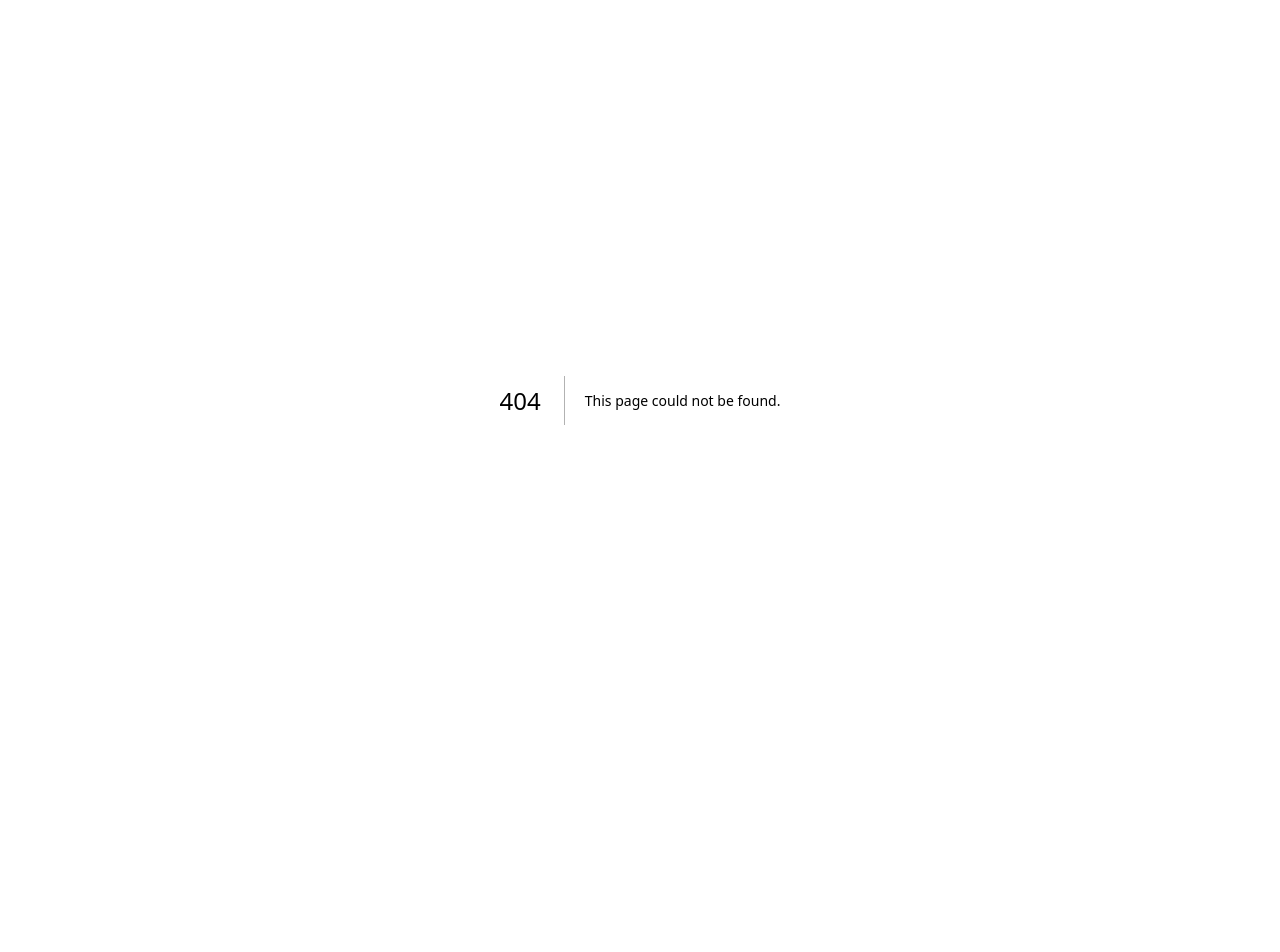
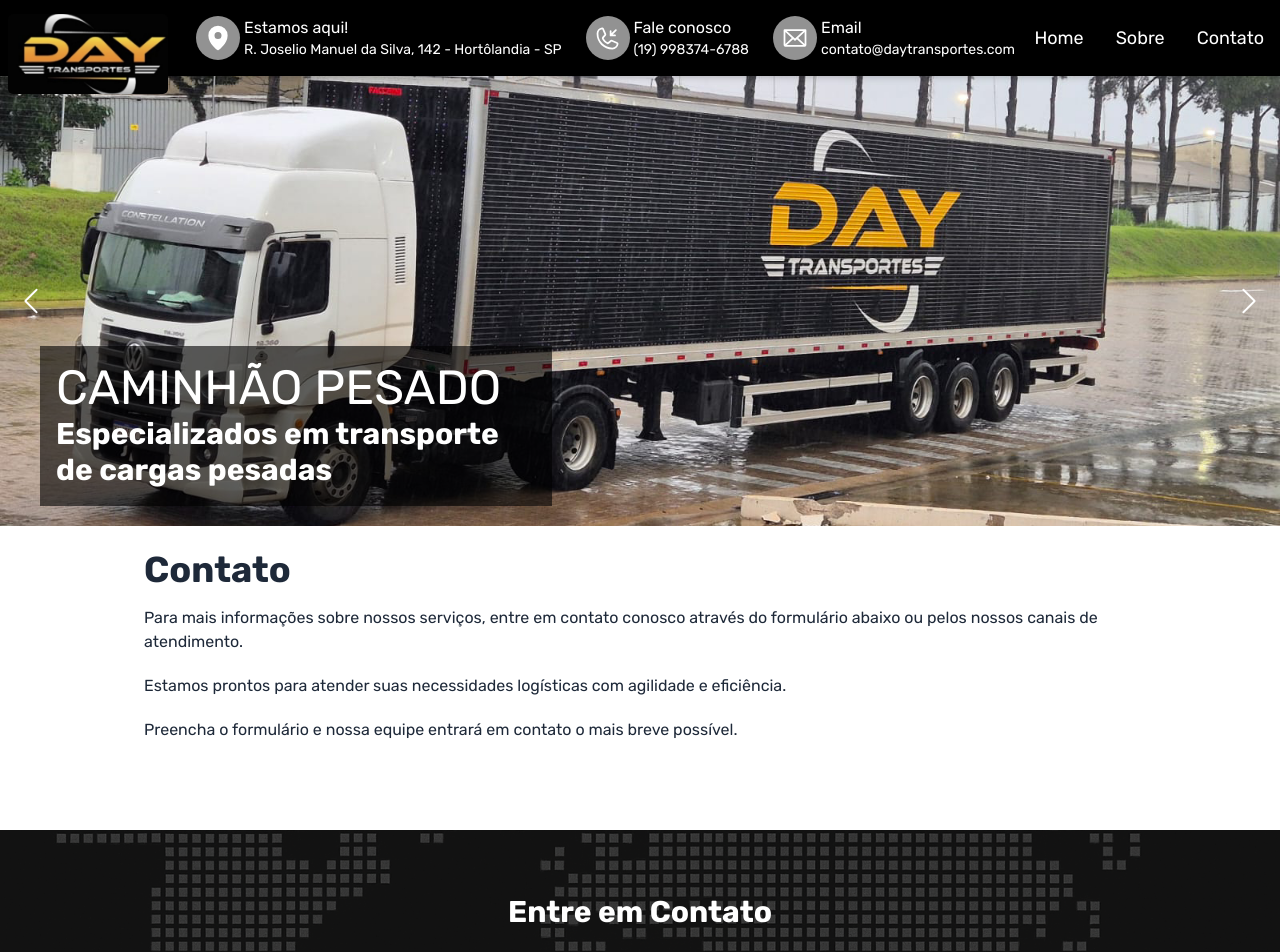
Before and after one commit to pedrovjesus/daytransporte, a Next.js app: page /contact in a window 1280 px wide. Before the commit this address had no page. Shown: the top 952 px of the page. Before the commit the page ends 800 px from the top, so only its background shows below. Built offline with nearby package versions, Linux system fonts and the light colour scheme.

Commit message:
add pagina de contato

```diff
--- a/src/app/_components/navbar.tsx
+++ b/src/app/_components/navbar.tsx
@@ -66,9 +66,14 @@
             </div>
             <div className="flex flex-col items-start text-black">
               <h3 className="text-white text-base">Estamos aqui!</h3>
-              <p className="text-sm text-white">
-                Rua exemplo, 22 - centro, Campinas
-              </p>
+              <a
+                className="text-sm text-white"
+                href="https://www.google.com/maps/place/R.+Jos%C3%A9lio+Manuel+da+Silva,+142+-+Parque+Orestes+Ongaro,+Hortol%C3%A2ndia+-+SP,+13183-091/data=!4m2!3m1!1s0x94c8bc1f2c8b0c9d:0x76fd6a353db053da?sa=X&ved=1t:242&ictx=111"
+                target="_blank"
+                rel="noopener noreferrer"
+              >
+                R. Joselio Manuel da Silva, 142 - Hortôlandia - SP
+              </a>
             </div>
           </div>
           <div className="flex items-center gap-1">
--- a/src/app/_components/sobre.tsx
+++ b/src/app/_components/sobre.tsx
@@ -37,7 +37,7 @@
           </div>
 
           {/* Texto */}
-          <div className="p-6 text-gray-800 max-w-3xl mx-auto">
+          <div className="p-6 text-gray-800 max-w-3xl mx-auto ml-2">
             <h2 className="text-2xl font-bold mb-4">Sobre Nós</h2>
             <section className="mb-8">
               <h2 className="text-xl font-bold mb-4">Sobre a DayTransporte</h2>
@@ -118,12 +118,12 @@
               do que transportar cargas, levamos a confiança e os objetivos dos
               nossos clientes.
             </p>
-            <a
-              href="#"
+            <Link
+              href="/about"
               className="mt-1 block max-w-sm px-2 py-2 border-2 border-yellow-400 text-black font-semibold rounded hover:bg-yellow-400 hover:text-black transition"
             >
               Saiba mais
-            </a>
+            </Link>
           </section>
         </div>
       </section>
@@ -168,12 +168,12 @@
                 Mais do que transportar cargas, levamos a confiança e os
                 objetivos dos nossos clientes.
               </p>
-              <a
-                href="#"
-                className="w-full max-w-sm px-6 py-3 border-2 border-yellow-400 text-black font-semibold rounded hover:bg-yellow-400 hover:text-black transition"
+              <Link
+                href="/about"
+                className="block w-full text-center px-6 py-4 text-lg border-2 border-yellow-400 text-black font-semibold rounded hover:bg-yellow-400 hover:text-black transition"
               >
                 Saiba mais
-              </a>
+              </Link>
             </section>
           </div>
         </div>
--- a/src/app/_components/subfooter.tsx
+++ b/src/app/_components/subfooter.tsx
@@ -11,7 +11,7 @@
     { id: 3, titulo: "Linkedin", link: "#", icon: LinkedinLogoIcon },
   ];
   return (
-    <div className="flex text-center text-black bg-white flex-col w-[100%] h-[4.5rem] justify-center">
+    <div className="flex text-center text-black bg-white flex-col w-[100%] h-auto sm:h-[4.5rem] justify-center">
       <h1>2025 Day Transportes &copy; Todos os direitos reservados. </h1>
       <ul className="flex justify-center gap-4 mt-2">
         {socials.map((item) => {
--- a/src/app/about/page.tsx
+++ b/src/app/about/page.tsx
@@ -1,3 +1,4 @@
+import Link from "next/link";
 import { Footer } from "../_components/footer";
 import { Hero } from "../_components/hero";
 import { Navbar } from "../_components/navbar";
@@ -9,7 +10,7 @@
       <Navbar />
       <Hero />
 
-      <div className="max-w-5xl mx-auto px-6 py-12 text-gray-800">
+      <div className="max-w-5xl mx-auto px-6 py-12 text-gray-800 flex-col flex">
         <h1 className="text-4xl font-bold mb-6">Sobre a DayTransporte</h1>
 
         <p className="mb-5">
@@ -40,6 +41,12 @@
           Estamos prontos para levar sua carga a qualquer lugar do país com
           segurança, eficiência e a certeza de um serviço bem executado.
         </p>
+        <Link
+          href="/contact"
+          className="mt-5 block xl:max-w-sm w-full text-center px-2 py-2 border-2 border-yellow-400 text-black font-semibold rounded hover:bg-yellow-400 hover:text-black transition mx-auto"
+        >
+          Fale conosco
+        </Link>
       </div>
 
       <Footer />
--- /dev/null
+++ b/src/app/contact/page.tsx
@@ -0,0 +1,38 @@
+import { Contacts } from "../_components/contatos";
+import { Footer } from "../_components/footer";
+import { Hero } from "../_components/hero";
+import { Navbar } from "../_components/navbar";
+import { SubFooter } from "../_components/subfooter";
+
+export default function ContactsPage() {
+  return (
+    <section id="contato" className="relative w-full md:h-auto">
+      <Navbar />
+      <Hero />
+      <section id="contato" className="relative w-full md:h-auto">
+        <div className="max-w-5xl mx-auto px-4 py-6 text-gray-800 flex-col flex">
+          <h1 className="text-4xl font-bold mb-4">Contato</h1>
+
+          <p className="mb-5">
+            Para mais informações sobre nossos serviços, entre em contato
+            conosco através do formulário abaixo ou pelos nossos canais de
+            atendimento.
+          </p>
+
+          <p className="mb-5">
+            Estamos prontos para atender suas necessidades logísticas com
+            agilidade e eficiência.
+          </p>
+
+          <p>
+            Preencha o formulário e nossa equipe entrará em contato o mais breve
+            possível.
+          </p>
+        </div>
+      </section>
+      <Contacts />
+      <Footer />
+      <SubFooter />
+    </section>
+  );
+}
```
Also changed, not shown: src/app/contacts/page.tsx (deleted).
